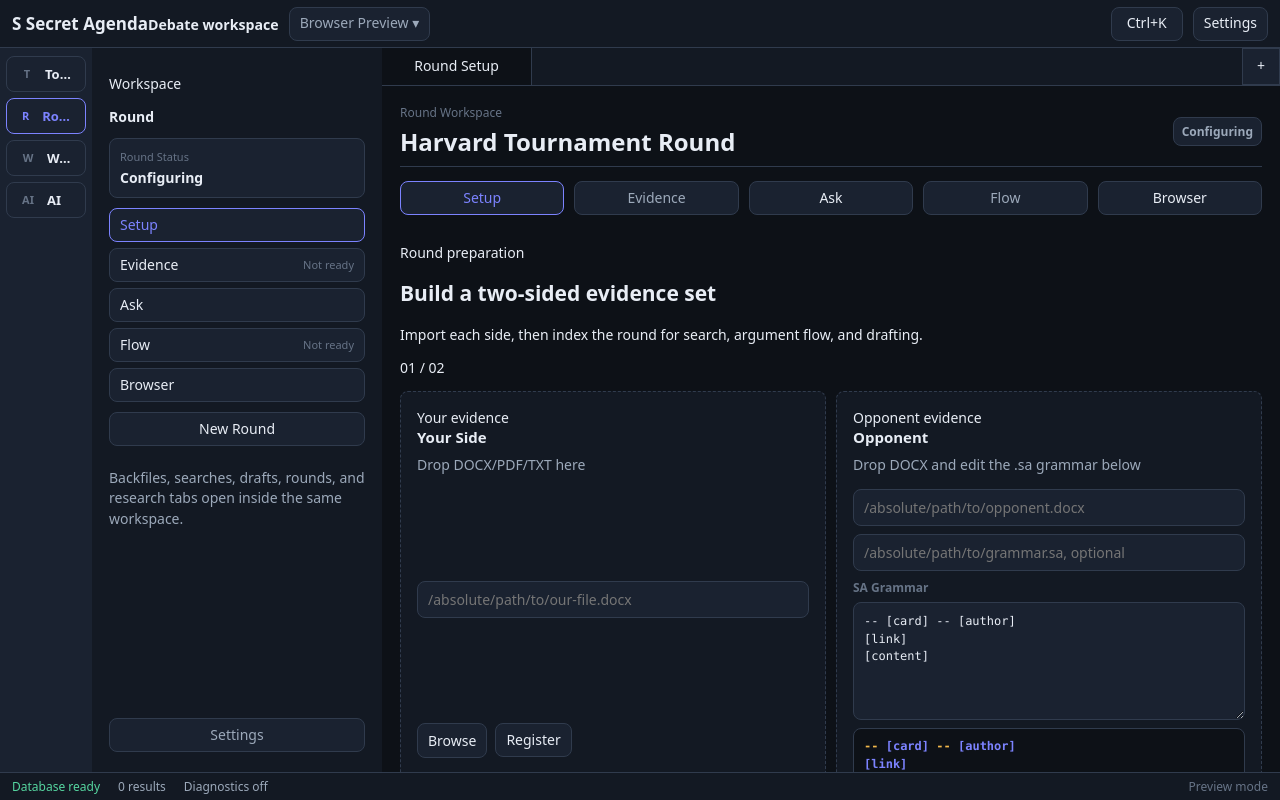
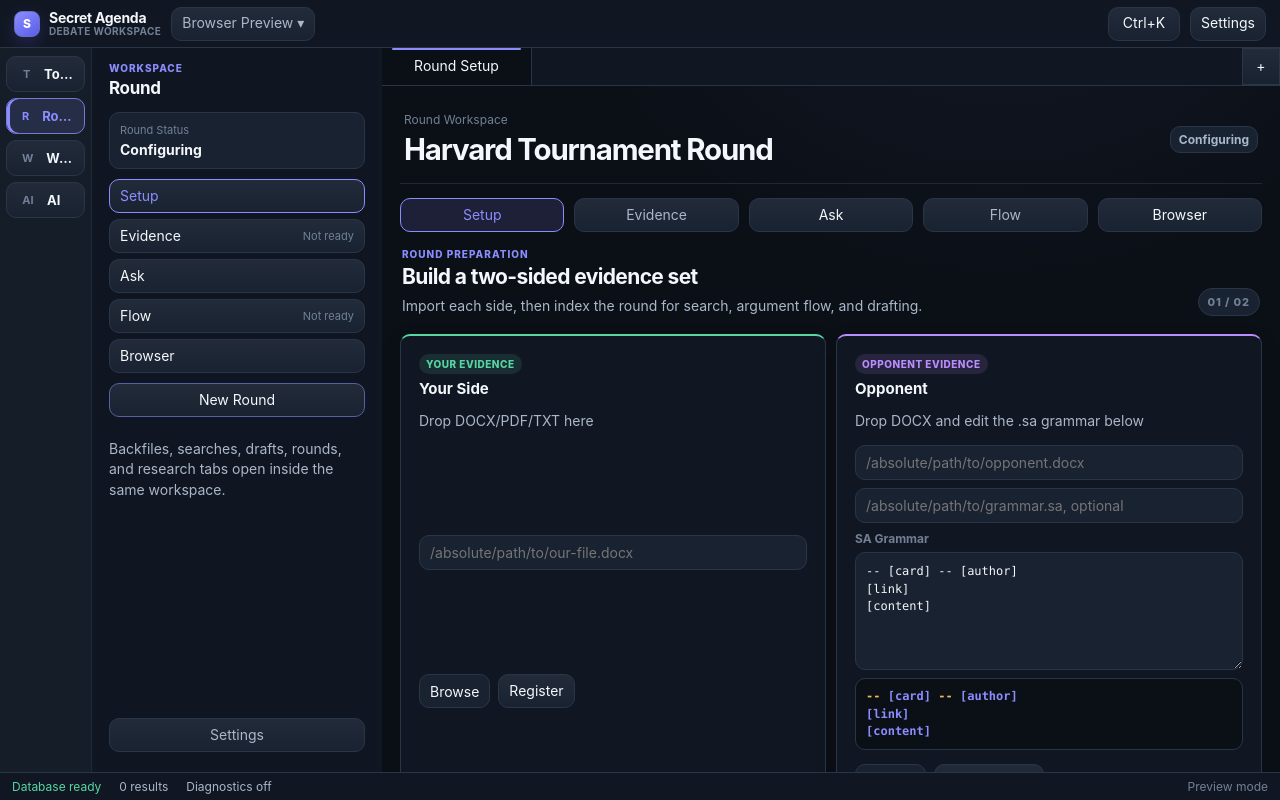
Before and after one commit to diputs-sudo/seKret-aGenda, a website built with Vite: page app/index.html in a window 1280 px wide. Built offline with nearby package versions, Linux system fonts and the light colour scheme.

Commit message:
update app.css

```diff
--- a/app/src/styles/app.css
+++ b/app/src/styles/app.css
@@ -1,25 +1,28 @@
 :root {
   color-scheme: dark;
   --scale: 1;
-  --background: #0d1117;
-  --surface: #131923;
-  --surface-raised: #1a2230;
-  --hover: #222c3c;
-  --border: #303b4d;
-  --text-primary: #e8edf5;
-  --text-secondary: #9ca9ba;
-  --text-muted: #667386;
-  --accent: #7c83ff;
-  --ai: #a879ff;
-  --link: #62b5f5;
-  --success: #56d6a0;
-  --warning: #f2b84b;
-  --error: #f06a78;
-  --radius: 8px;
+  --background: #0b0f16;
+  --surface: #111722;
+  --surface-raised: #192231;
+  --hover: #202d40;
+  --border: #2a3648;
+  --border-subtle: #1e2938;
+  --text-primary: #f4f7fb;
+  --text-secondary: #aab7c9;
+  --text-muted: #718096;
+  --accent: #8b8dff;
+  --accent-soft: rgb(139 141 255 / 14%);
+  --ai: #ba8cff;
+  --link: #72c1ff;
+  --success: #57d6a4;
+  --warning: #f4bb59;
+  --error: #ff7887;
+  --radius: 10px;
   --gap: 10px;
+  --shadow-raised: 0 14px 32px rgb(0 0 0 / 18%);
   --activity-width: calc(48px * var(--scale));
   --sidebar-width: calc(280px * var(--scale));
-  font-family: system-ui, -apple-system, BlinkMacSystemFont, "Segoe UI", sans-serif;
+  font-family: Inter, ui-sans-serif, system-ui, -apple-system, BlinkMacSystemFont, "Segoe UI", sans-serif;
 }
 
 @media (min-width: 1180px) {
@@ -78,7 +81,7 @@ button {
   max-width: 100%;
   border: 1px solid var(--border);
   border-radius: var(--radius);
-  background: var(--surface-raised);
+  background: linear-gradient(180deg, color-mix(in srgb, var(--surface-raised) 96%, white), var(--surface-raised));
   color: var(--text-primary);
   padding: 7px 10px;
   cursor: pointer;
@@ -86,10 +89,23 @@ button {
   overflow: hidden;
   text-overflow: ellipsis;
   white-space: nowrap;
+  transition: border-color 140ms ease, background 140ms ease, color 140ms ease, transform 140ms ease;
 }
 
 button:hover {
   background: var(--hover);
+  border-color: color-mix(in srgb, var(--border) 58%, var(--accent));
+}
+
+button:active {
+  transform: translateY(1px);
+}
+
+button:focus-visible,
+input:focus-visible,
+textarea:focus-visible {
+  outline: 2px solid color-mix(in srgb, var(--accent) 72%, transparent);
+  outline-offset: 2px;
 }
 
 input {
@@ -127,7 +143,9 @@ textarea:focus {
   width: 100vw;
   height: 100vh;
   overflow: hidden;
-  background: var(--background);
+  background:
+    radial-gradient(circle at 78% -25%, rgb(139 141 255 / 10%), transparent 30rem),
+    var(--background);
 }
 
 .topbar,
@@ -142,12 +160,48 @@ textarea:focus {
 }
 
 .topbar {
-  padding: 0 12px;
+  padding: 0 14px;
+  box-shadow: 0 1px 0 rgb(255 255 255 / 2%);
 }
 
 .brand {
-  font-weight: 750;
-  font-size: 17px;
+  display: inline-flex;
+  align-items: center;
+  gap: 9px;
+  min-width: max-content;
+}
+
+.brand-mark {
+  display: inline-grid;
+  width: 26px;
+  height: 26px;
+  place-items: center;
+  border: 1px solid color-mix(in srgb, var(--accent) 65%, var(--border));
+  border-radius: 8px;
+  background: linear-gradient(145deg, var(--accent), #585de7);
+  box-shadow: 0 6px 16px rgb(91 93 231 / 24%);
+  color: white;
+  font-size: 12px;
+  font-weight: 850;
+}
+
+.brand-copy {
+  display: grid;
+  gap: 1px;
+  line-height: 1;
+}
+
+.brand-copy strong {
+  font-size: 14px;
+  letter-spacing: -0.02em;
+}
+
+.brand-copy small {
+  color: var(--text-muted);
+  font-size: 10px;
+  font-weight: 650;
+  letter-spacing: 0.04em;
+  text-transform: uppercase;
 }
 
 .workspace-button,
@@ -203,7 +257,8 @@ body.is-resizing {
   gap: 6px;
   align-items: center;
   padding-top: 8px;
-  background: var(--surface-raised);
+  background: color-mix(in srgb, var(--surface-raised) 72%, var(--background));
+  border-right: 1px solid var(--border-subtle);
 }
 
 .activity-button {
@@ -218,8 +273,10 @@ body.is-resizing {
 }
 
 .activity-button.active {
-  border-color: var(--accent);
+  border-color: color-mix(in srgb, var(--accent) 78%, var(--border));
+  background: var(--accent-soft);
   color: var(--accent);
+  box-shadow: inset 3px 0 0 var(--accent);
 }
 
 .activity-label {
@@ -266,17 +323,36 @@ body.is-resizing {
   flex-direction: column;
   min-width: 0;
   padding: 12px;
-  background: var(--surface);
+  background: color-mix(in srgb, var(--surface) 90%, var(--background));
+}
+
+.sidebar-heading {
+  margin: 2px 0 14px;
+}
+
+.sidebar-heading p,
+.eyebrow {
+  margin: 0 0 4px;
+  color: var(--accent);
+  font-size: 10px;
+  font-weight: 800;
+  letter-spacing: 0.1em;
+  text-transform: uppercase;
 }
 
 .sidebar h2 {
-  margin: 0 0 12px;
-  font-size: 14px;
+  margin: 0;
+  font-size: 17px;
+  letter-spacing: -0.02em;
 }
 
 .wide-button {
   width: 100%;
   margin-bottom: 8px;
+}
+
+.wide-button:first-of-type {
+  border-color: color-mix(in srgb, var(--accent) 48%, var(--border));
 }
 
 .secondary {
@@ -362,7 +438,20 @@ body.is-resizing {
 }
 
 .tab.active {
+  position: relative;
   background: var(--background);
+  color: var(--text-primary);
+}
+
+.tab.active::before {
+  position: absolute;
+  top: 0;
+  right: 10px;
+  left: 10px;
+  height: 2px;
+  border-radius: 999px;
+  background: var(--accent);
+  content: "";
 }
 
 .tab span:first-child {
@@ -407,8 +496,8 @@ body.is-resizing {
 .round-header {
   grid-template-columns: minmax(0, 1fr) auto;
   align-items: center;
-  padding-bottom: 8px;
-  border-bottom: 1px solid var(--border);
+  padding: 8px 4px 16px;
+  border-bottom: 1px solid var(--border-subtle);
 }
 
 .round-header p {
@@ -420,7 +509,8 @@ body.is-resizing {
 .round-header h1 {
   margin: 0;
   overflow: hidden;
-  font-size: 24px;
+  font-size: clamp(25px, 2.3vw, 32px);
+  letter-spacing: -0.04em;
   text-overflow: ellipsis;
   white-space: nowrap;
 }
@@ -457,6 +547,7 @@ body.is-resizing {
 .round-nav button.active,
 .segmented button.active {
   border-color: var(--accent);
+  background: var(--accent-soft);
   color: var(--accent);
 }
 
@@ -519,8 +610,39 @@ body.is-resizing {
   min-height: 190px;
   align-content: space-between;
   gap: 14px;
-  padding: 16px;
-  border-style: dashed;
+  padding: 18px;
+  border-style: solid;
+  box-shadow: 0 8px 24px rgb(0 0 0 / 9%);
+}
+
+.source-panel:first-child {
+  border-top: 2px solid var(--success);
+}
+
+.source-panel:nth-child(2) {
+  border-top: 2px solid var(--ai);
+}
+
+.source-panel-heading {
+  display: grid;
+  gap: 5px;
+}
+
+.side-label {
+  width: fit-content;
+  border-radius: 999px;
+  padding: 4px 7px;
+  background: rgb(87 214 164 / 12%);
+  color: var(--success);
+  font-size: 10px;
+  font-weight: 800;
+  letter-spacing: 0.05em;
+  text-transform: uppercase;
+}
+
+.side-label.opponent {
+  background: rgb(186 140 255 / 12%);
+  color: var(--ai);
 }
 
 .source-panel.drag-over {
@@ -663,6 +785,41 @@ body.is-resizing {
   line-height: 1.4;
 }
 
+.setup-intro {
+  display: flex;
+  align-items: end;
+  justify-content: space-between;
+  gap: 18px;
+  padding: 2px 2px 4px;
+}
+
+.setup-intro h2,
+.search-heading h1 {
+  margin: 0;
+  font-size: 21px;
+  letter-spacing: -0.03em;
+}
+
+.setup-intro > div > p:last-child,
+.search-heading > p {
+  max-width: 630px;
+  margin: 6px 0 0;
+  color: var(--text-secondary);
+  line-height: 1.5;
+}
+
+.setup-step {
+  flex: 0 0 auto;
+  border: 1px solid var(--border);
+  border-radius: 999px;
+  padding: 6px 9px;
+  background: var(--surface-raised);
+  color: var(--text-muted);
+  font-size: 11px;
+  font-weight: 800;
+  letter-spacing: 0.08em;
+}
+
 .ready-banner {
   padding: 12px;
   border: 1px solid var(--success);
@@ -911,10 +1068,24 @@ progress {
   grid-template-columns: auto minmax(0, 1fr) auto;
   gap: 8px;
   align-items: center;
-  padding: 8px 10px;
+  padding: 8px 9px 8px 13px;
   border: 1px solid var(--border);
   border-radius: var(--radius);
   background: var(--surface);
+}
+
+.search-heading {
+  display: flex;
+  align-items: end;
+  justify-content: space-between;
+  gap: 18px;
+  margin-bottom: 14px;
+}
+
+.search-heading > p {
+  max-width: 320px;
+  margin-bottom: 0;
+  font-size: 13px;
 }
 
 .search-input span {
@@ -971,11 +1142,16 @@ progress {
 }
 
 .result-card {
-  padding: 12px;
+  position: relative;
+  padding: 14px;
+  overflow: hidden;
+  box-shadow: 0 7px 18px rgb(0 0 0 / 7%);
 }
 
 .result-card:hover {
   background: var(--hover);
+  border-color: color-mix(in srgb, var(--border) 44%, var(--accent));
+  transform: translateY(-1px);
 }
 
 .result-head {
@@ -1000,8 +1176,9 @@ progress {
   align-items: center;
   justify-content: center;
   border-radius: var(--radius);
-  background: var(--success);
-  color: var(--background);
+  border: 1px solid rgb(87 214 164 / 35%);
+  background: rgb(87 214 164 / 12%);
+  color: var(--success);
   font-size: 12px;
   font-weight: 750;
 }
@@ -1056,12 +1233,14 @@ progress {
   display: flex;
   justify-content: space-between;
   gap: 16px;
-  padding: 16px;
+  padding: 20px;
+  box-shadow: var(--shadow-raised);
 }
 
 .evidence-header h1 {
   margin: 0;
-  font-size: 26px;
+  font-size: clamp(25px, 2.4vw, 34px);
+  letter-spacing: -0.04em;
 }
 
 .citation {
@@ -1069,7 +1248,7 @@ progress {
 }
 
 .evidence-block {
-  padding: 16px;
+  padding: 18px;
 }
 
 .evidence-block h2 {
@@ -1078,9 +1257,10 @@ progress {
 }
 
 .highlight {
-  padding: 10px;
-  border-radius: var(--radius);
-  background: var(--surface-raised);
+  padding: 12px 14px;
+  border-left: 3px solid var(--warning);
+  border-radius: 0 var(--radius) var(--radius) 0;
+  background: color-mix(in srgb, var(--surface-raised) 84%, var(--warning));
 }
 
 .body-text {
@@ -1108,7 +1288,8 @@ progress {
   align-content: center;
   justify-items: center;
   margin: 18px;
-  padding: 24px;
+  padding: 32px;
+  box-shadow: var(--shadow-raised);
   text-align: center;
 }
 
```
